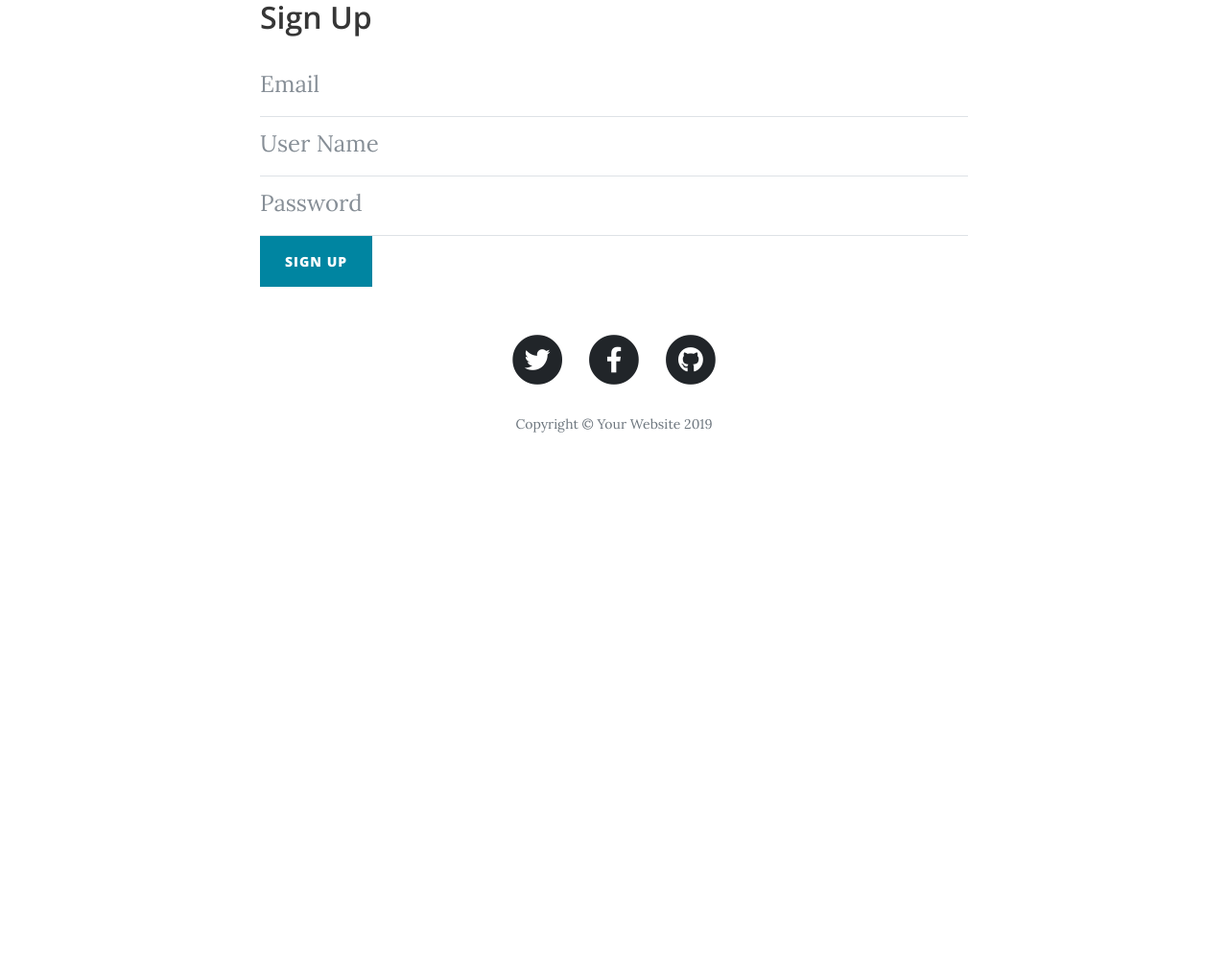
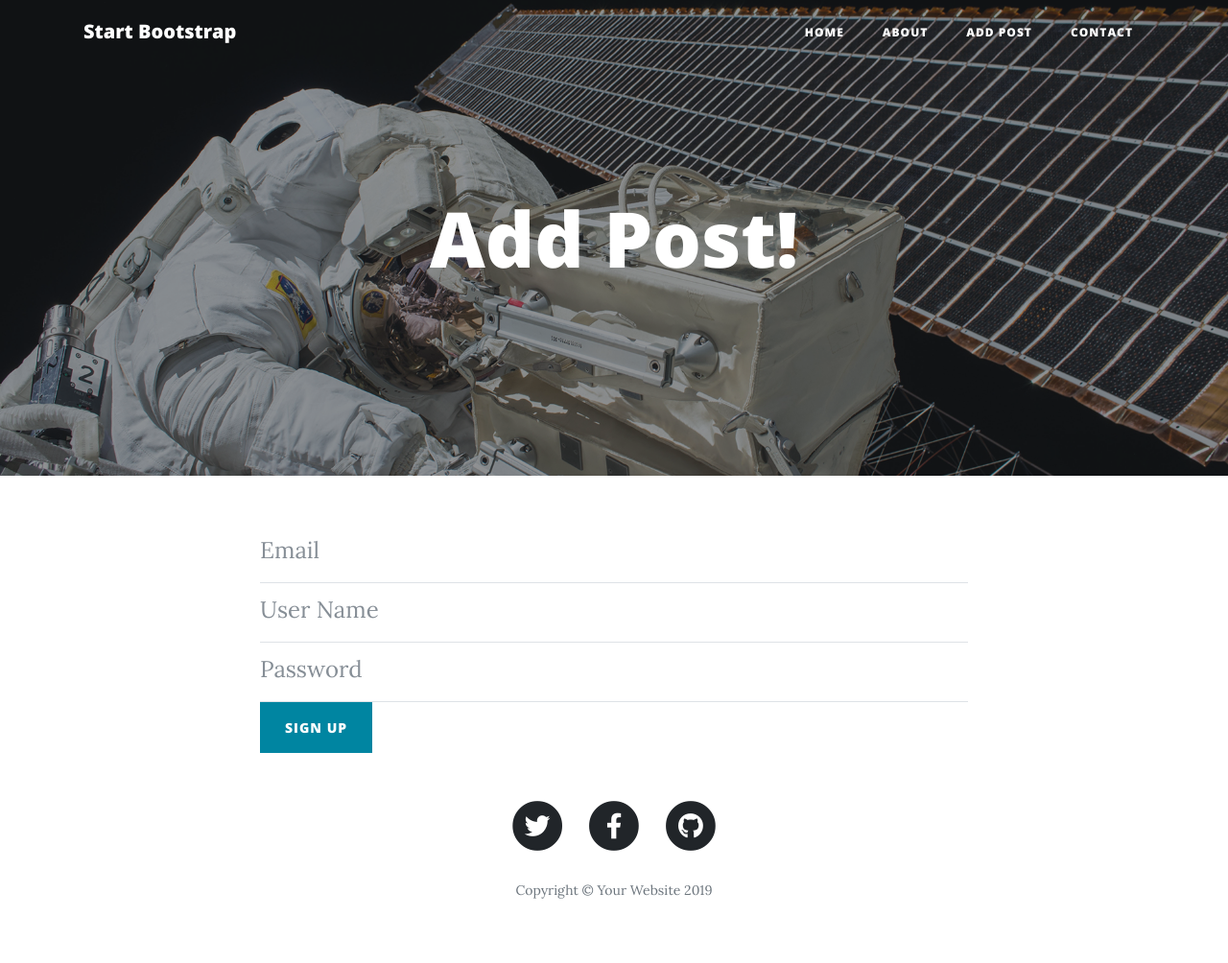
Before and after one commit to m-tahaali/Flask-Project, a Flask app: page /signup in a window 1280 px wide. Shown: the whole page at 96% size. Before the commit the page ends 451 px from the top, so only its background shows below. Run offline with Flask 2, Linux system fonts and the light colour scheme; some libraries are stand-ins or nearby versions.

Commit message:
Updated Signup.html

```diff
--- a/templates/signup.html
+++ b/templates/signup.html
@@ -1,14 +1,26 @@
 {% extends "layout.html" %}
 
 {% block main %}
+  <header class="masthead" style="background-image: url('{{url_for('static',filename='img/post-bg.jpg')}}')">
+    <div class="overlay"></div>
+    <div class="container">
+      <div class="row">
+        <div class="col-lg-8 col-md-10 mx-auto">
+          <div class="page-heading">
+            <h1>Add Post!</h1>
+          </div>
+        </div>
+      </div>
+    </div>
+  </header>
+
 <div class="container">
     <div class="row">
         <div class="col-lg-8 col-md-10 mx-auto">
-    <h3 class="title">Sign Up</h3>
         {% with messages = get_flashed_messages() %}
         {% if messages %}
         <div class="notification is-danger">
-            {{ messages[0] }}. Go to <a href="{{ url_for('auth.login') }}">login page</a>.
+            {{ messages[0] }}. Go to <a href="/login">login page</a>.
         </div>
         {% endif %}
         {% endwith %}
```
